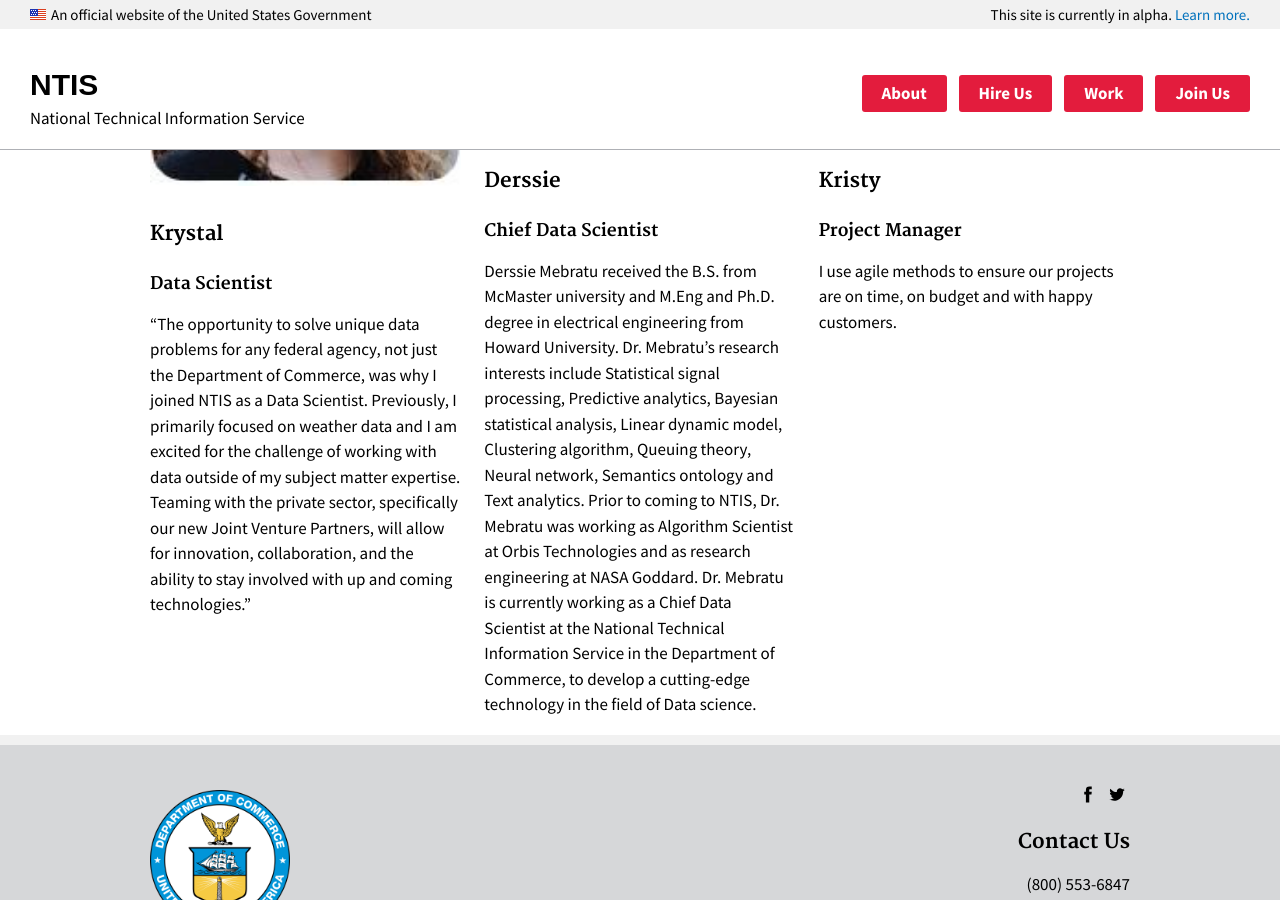
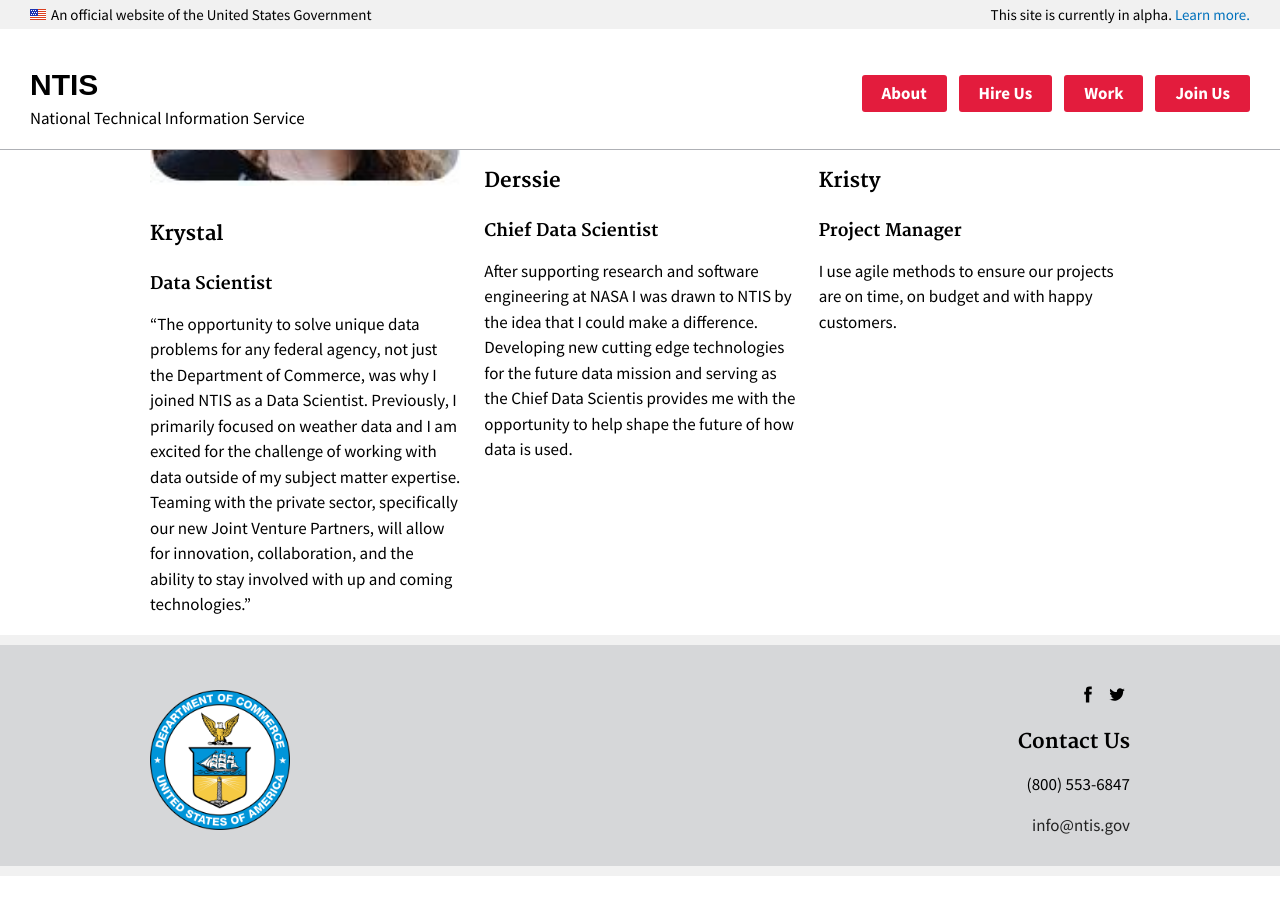
Before and after one commit to 18F/ntis-gov, a Jekyll site: the page built from join.html, in a window 1280 px wide and 900 px high, scrolled down 515 px. Built offline with Jekyll 4.4.1, drawn with Linux system fonts in a browser that asks for light colours; after the commit the page ends 1391 px from its top, so only the background shows below that.

Commit message:
updates bio, slight add to how we work
Still needs @emileighoutlaw edit / proof :)

```diff
--- a/join.html
+++ b/join.html
@@ -20,7 +20,8 @@
     <img src="{{ site.baseurl }}/assets/site/img/headshot.jpg" />
     <h3>Derssie</h3>
     <h4>Chief Data Scientist</h4>
-    <p>Derssie Mebratu received the B.S. from McMaster university and M.Eng and Ph.D. degree in electrical engineering from Howard University. Dr. Mebratu’s research interests include Statistical signal processing, Predictive analytics, Bayesian statistical analysis, Linear dynamic model, Clustering algorithm, Queuing theory, Neural network, Semantics ontology and Text analytics. Prior to coming to NTIS, Dr. Mebratu was working as Algorithm Scientist at Orbis Technologies and as  research engineering at NASA Goddard.  Dr. Mebratu is currently working as a Chief Data Scientist at the National Technical Information Service in the Department of Commerce, to develop a cutting-edge technology in the field of Data science.</p>
+    <p>After supporting research and software engineering at NASA I was drawn to NTIS by the idea that I could make a difference.  Developing new cutting edge technologies for the future data mission and serving as the Chief Data Scientis provides me with the opportunity to help shape the future of how data is used.</p>
+
   </div>
   <div class="usa-width-one-third">
     <img src="{{ site.baseurl }}/assets/site/img/headshot.jpg" />
--- a/work.html
+++ b/work.html
@@ -8,7 +8,7 @@
 
     <h2>Building a new bridge between government and private sector innovation.</h2>
 
-  <p>We solve problems by connecting government and companies to collaborate more efficiently and effectively to build next-generation solutions that can't be found anywhere else. </p>
+  <p>We solve problems by connecting government and companies to collaborate more efficiently and effectively to build next-generation solutions that can't be found anywhere else. One way we do this is through our Joint Venture Partners program.</p>
 
   <h3>NTIS Joint Venture Partners Capabilities</h3>
 
```
